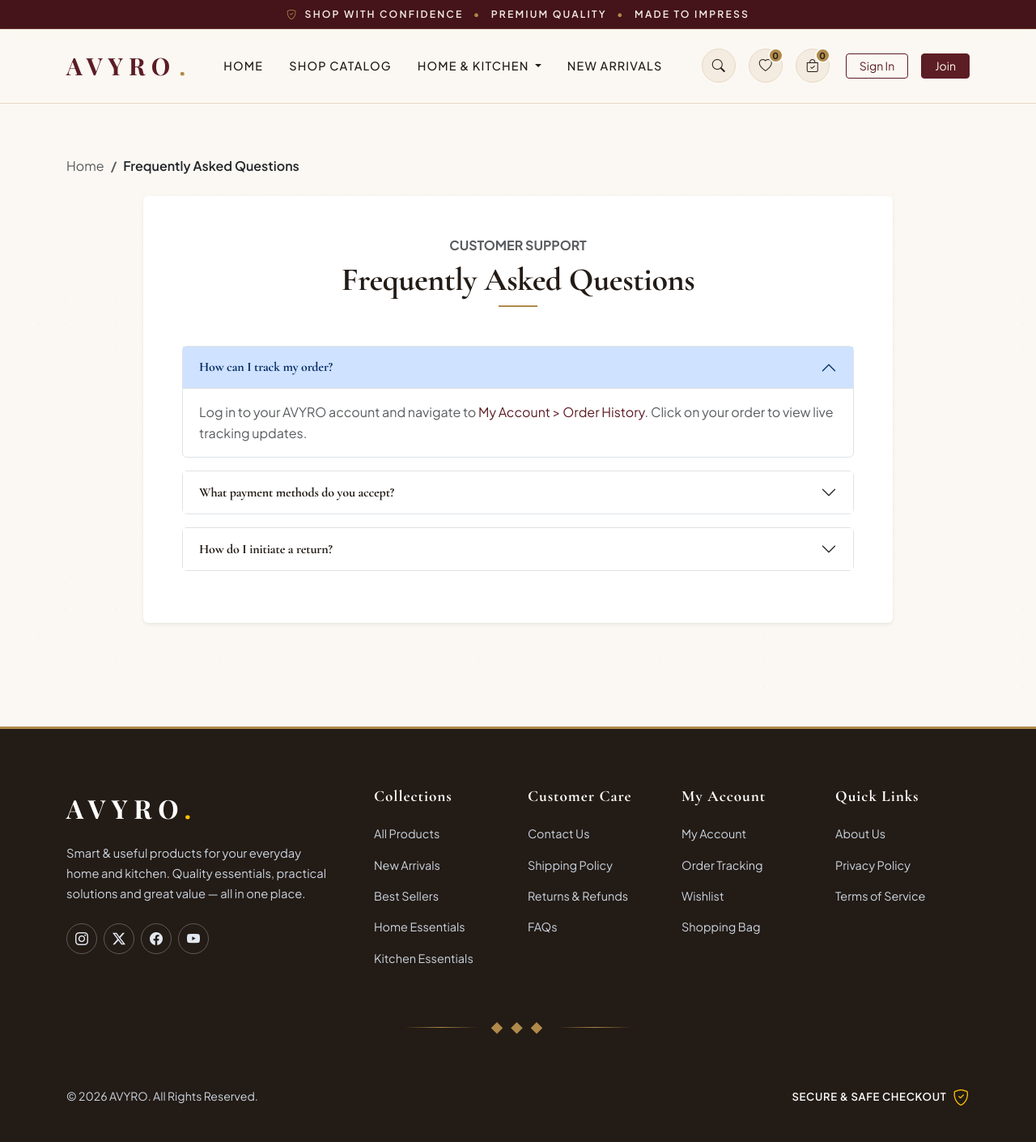
After one commit to rajvaghani2511/AVYRO, a Flask app: page /faqs in a window 1280 px wide. The commit adds this page. Shown: the whole page at 81% size. Run offline with Flask 3, Linux system fonts and the light colour scheme; data that the repository does not hold is empty; some web fonts are replaced.

Commit message:
hilight text

```diff
--- a/app/shop/routes.py
+++ b/app/shop/routes.py
@@ -211,3 +211,42 @@ def api_search():
             'category': p.category.name if p.category else ''
         })
     return jsonify(results)
+
+
+# Static Information & Customer Care Routes
+@shop_bp.route('/contact', methods=['GET', 'POST'])
+def contact():
+    if request.method == 'POST':
+        flash('Thank you for contacting AVYRO Customer Support! We will respond to your query shortly.', 'success')
+        return redirect(url_for('shop.contact'))
+    return render_template('info.html', page_type='contact', title='Contact Us')
+
+
+@shop_bp.route('/shipping-policy')
+def shipping():
+    return render_template('info.html', page_type='shipping', title='Shipping Policy')
+
+
+@shop_bp.route('/returns-refunds')
+def returns():
+    return render_template('info.html', page_type='returns', title='Returns & Refunds Policy')
+
+
+@shop_bp.route('/faqs')
+def faqs():
+    return render_template('info.html', page_type='faqs', title='Frequently Asked Questions')
+
+
+@shop_bp.route('/about-us')
+def about():
+    return render_template('info.html', page_type='about', title='About AVYRO')
+
+
+@shop_bp.route('/privacy-policy')
+def privacy():
+    return render_template('info.html', page_type='privacy', title='Privacy Policy')
+
+
+@shop_bp.route('/terms-of-service')
+def terms():
+    return render_template('info.html', page_type='terms', title='Terms of Service')
--- a/app/static/css/styles.css
+++ b/app/static/css/styles.css
@@ -894,23 +894,29 @@ a:hover {
   to { transform: translateX(0); opacity: 1; }
 }
 
-/* Luxury Footer */
+/* High Contrast Editorial Footer */
 .avyro-footer {
   background: var(--avyro-dark);
-  color: #B8ACA0;
-  padding: 5rem 0 2.5rem 0;
-  margin-top: 6rem;
+  color: #E2E8F0;
+  padding: 4.5rem 0 2.5rem 0;
+  margin-top: 5rem;
   border-top: 3px solid var(--avyro-brass);
   position: relative;
 }
 
 .footer-heading {
-  color: var(--avyro-ivory);
+  color: #FFFFFF !important;
   font-family: var(--font-serif-heading);
-  font-weight: 600;
-  font-size: 1.25rem;
+  font-weight: 700;
+  font-size: 1.2rem;
   letter-spacing: 0.05em;
-  margin-bottom: 1.4rem;
+  margin-bottom: 1.3rem;
+}
+
+.footer-desc {
+  color: #CBD5E1 !important;
+  font-size: 0.92rem;
+  line-height: 1.7;
 }
 
 .footer-links {
@@ -924,13 +930,47 @@ a:hover {
 }
 
 .footer-links a {
-  color: #B8ACA0;
+  color: #CBD5E1 !important;
+  font-size: 0.9rem;
   transition: var(--transition-fast);
+  text-decoration: none;
 }
 
 .footer-links a:hover {
-  color: var(--avyro-brass);
+  color: var(--avyro-brass) !important;
   padding-left: 4px;
+}
+
+.footer-social-btn {
+  width: 38px;
+  height: 38px;
+  border-radius: 50%;
+  display: inline-flex;
+  align-items: center;
+  justify-content: center;
+  color: #E2E8F0;
+  border: 1px solid rgba(226, 232, 240, 0.3);
+  transition: var(--transition-fast);
+  text-decoration: none;
+}
+
+.footer-social-btn:hover {
+  background: var(--avyro-brass);
+  border-color: var(--avyro-brass);
+  color: #231B15;
+  transform: translateY(-2px);
+}
+
+.footer-bottom-text {
+  color: #CBD5E1 !important;
+  font-size: 0.88rem;
+}
+
+.footer-secure-tag {
+  color: #F8FAFC !important;
+  font-weight: 600;
+  letter-spacing: 0.05em;
+  font-size: 0.82rem;
 }
 
 /* Drag & Drop Multi-Image Upload Zone */
--- a/app/templates/base.html
+++ b/app/templates/base.html
@@ -158,63 +158,71 @@
     {% block content %}{% endblock %}
   </main>
 
-  <!-- Luxury Editorial Footer -->
+  <!-- Editorial Footer -->
   <footer class="avyro-footer">
     <div class="container">
       <div class="row g-4 mb-5">
+
+        <!-- Left Section -->
         <div class="col-lg-4">
           <a class="navy-logo text-white fs-2 mb-3 d-inline-block" href="{{ url_for('shop.home') }}">
             AVYRO<span class="text-warning">.</span>
           </a>
-          <p class="text-muted small pe-lg-4 lh-lg">
-            Traditional soul meets modern luxury. AVYRO creates carefully engineered physical products and lifestyle gear crafted for refined living.
+          <p class="footer-desc pe-lg-4 mb-4">
+            Smart &amp; useful products for your everyday home and kitchen. Quality essentials, practical solutions and great value — all in one place.
           </p>
-          <div class="d-flex gap-2 mt-4">
-            <a href="#" class="btn btn-sm btn-outline-light rounded-circle"><i class="bi bi-instagram"></i></a>
-            <a href="#" class="btn btn-sm btn-outline-light rounded-circle"><i class="bi bi-twitter-x"></i></a>
-            <a href="#" class="btn btn-sm btn-outline-light rounded-circle"><i class="bi bi-facebook"></i></a>
-            <a href="#" class="btn btn-sm btn-outline-light rounded-circle"><i class="bi bi-youtube"></i></a>
+          <div class="d-flex gap-2">
+            <a href="https://instagram.com/avyro_official" target="_blank" rel="noopener noreferrer" class="footer-social-btn" title="Instagram"><i class="bi bi-instagram"></i></a>
+            <a href="https://twitter.com/avyro_official" target="_blank" rel="noopener noreferrer" class="footer-social-btn" title="Twitter/X"><i class="bi bi-twitter-x"></i></a>
+            <a href="https://facebook.com/avyro.official" target="_blank" rel="noopener noreferrer" class="footer-social-btn" title="Facebook"><i class="bi bi-facebook"></i></a>
+            <a href="https://youtube.com/@avyro_official" target="_blank" rel="noopener noreferrer" class="footer-social-btn" title="YouTube"><i class="bi bi-youtube"></i></a>
           </div>
         </div>
 
+        <!-- Column 1: Collections -->
         <div class="col-6 col-lg-2">
           <h6 class="footer-heading">Collections</h6>
-          <ul class="footer-links small">
-            <li><a href="{{ url_for('shop.products') }}">All Catalog</a></li>
+          <ul class="footer-links">
+            <li><a href="{{ url_for('shop.products') }}">All Products</a></li>
             <li><a href="{{ url_for('shop.products', sort='newest') }}">New Arrivals</a></li>
             <li><a href="{{ url_for('shop.products', sort='popular') }}">Best Sellers</a></li>
-            <li><a href="{{ url_for('shop.products') }}">Limited Drops</a></li>
+            <li><a href="{{ url_for('shop.category_view', slug='home-organization-storage') }}">Home Essentials</a></li>
+            <li><a href="{{ url_for('shop.category_view', slug='kitchen-dining') }}">Kitchen Essentials</a></li>
           </ul>
         </div>
 
+        <!-- Column 2: Customer Care -->
         <div class="col-6 col-lg-2">
-          <h6 class="footer-heading">Concierge</h6>
-          <ul class="footer-links small">
-            <li><a href="#">Contact Concierge</a></li>
-            <li><a href="#">Shipping Policy</a></li>
-            <li><a href="#">Returns & Exchange</a></li>
-            <li><a href="#">Authenticity Guarantee</a></li>
+          <h6 class="footer-heading">Customer Care</h6>
+          <ul class="footer-links">
+            <li><a href="{{ url_for('shop.contact') }}">Contact Us</a></li>
+            <li><a href="{{ url_for('shop.shipping') }}">Shipping Policy</a></li>
+            <li><a href="{{ url_for('shop.returns') }}">Returns &amp; Refunds</a></li>
+            <li><a href="{{ url_for('shop.faqs') }}">FAQs</a></li>
           </ul>
         </div>
 
+        <!-- Column 3: My Account -->
         <div class="col-6 col-lg-2">
-          <h6 class="footer-heading">Client Services</h6>
-          <ul class="footer-links small">
+          <h6 class="footer-heading">My Account</h6>
+          <ul class="footer-links">
             <li><a href="{{ url_for('account.account') }}">My Account</a></li>
-            <li><a href="{{ url_for('account.account') }}">Order Tracking</a></li>
-            <li><a href="{{ url_for('account.wishlist') }}">Saved Items</a></li>
+            <li><a href="{{ url_for('account.account') }}#orders">Order Tracking</a></li>
+            <li><a href="{{ url_for('account.wishlist') }}">Wishlist</a></li>
             <li><a href="{{ url_for('cart.view_cart') }}">Shopping Bag</a></li>
           </ul>
         </div>
 
+        <!-- Column 4: Quick Links -->
         <div class="col-6 col-lg-2">
-          <h6 class="footer-heading">Portal</h6>
-          <ul class="footer-links small">
-            <li><a href="#">Privacy Policy</a></li>
-            <li><a href="#">Terms of Service</a></li>
-            <li><a href="{{ url_for('admin.login') }}">Admin Login</a></li>
+          <h6 class="footer-heading">Quick Links</h6>
+          <ul class="footer-links">
+            <li><a href="{{ url_for('shop.about') }}">About Us</a></li>
+            <li><a href="{{ url_for('shop.privacy') }}">Privacy Policy</a></li>
+            <li><a href="{{ url_for('shop.terms') }}">Terms of Service</a></li>
           </ul>
         </div>
+
       </div>
 
       <!-- Traditional Motif Divider -->
@@ -222,11 +230,12 @@
         <span class="motif-icon">◆ ◆ ◆</span>
       </div>
 
-      <div class="d-flex flex-column flex-md-row align-items-center justify-content-between pt-3 small text-muted">
-        <div>&copy; 2026 AVYRO E-Commerce Inc. All Rights Reserved.</div>
-        <div class="d-flex gap-3 mt-2 mt-md-0">
-          <span class="text-muted extra-small">SECURE ENCRYPTED CHECKOUT</span>
-          <i class="bi bi-shield-check text-warning"></i>
+      <!-- Bottom Footer -->
+      <div class="d-flex flex-column flex-md-row align-items-center justify-content-between pt-3 footer-bottom-text">
+        <div>&copy; 2026 AVYRO. All Rights Reserved.</div>
+        <div class="d-flex align-items-center gap-2 mt-2 mt-md-0 footer-secure-tag">
+          <span>SECURE &amp; SAFE CHECKOUT</span>
+          <i class="bi bi-shield-check text-warning fs-5"></i>
         </div>
       </div>
     </div>
--- /dev/null
+++ b/app/templates/info.html
@@ -0,0 +1,212 @@
+{% extends "base.html" %}
+
+{% block title %}{{ title }} — AVYRO Home & Kitchen{% endblock %}
+
+{% block content %}
+<div class="container py-5 my-3">
+  <!-- Breadcrumb -->
+  <nav aria-label="breadcrumb" class="mb-4">
+    <ol class="breadcrumb">
+      <li class="breadcrumb-item"><a href="{{ url_for('shop.home') }}" class="text-decoration-none text-muted">Home</a></li>
+      <li class="breadcrumb-item active text-dark fw-semibold" aria-current="page">{{ title }}</li>
+    </ol>
+  </nav>
+
+  <div class="row justify-content-center">
+    <div class="col-lg-10">
+      <div class="card border-0 shadow-sm radius-lg p-4 p-md-5 bg-white">
+
+        {% if page_type == 'contact' %}
+          <div class="text-center max-w-600 mx-auto mb-5">
+            <span class="text-uppercase text-muted fw-bold extra-small letter-spacing-2">Customer Care</span>
+            <h1 class="font-serif fw-bold display-6 mt-1">Get in Touch with AVYRO</h1>
+            <div class="brass-line-accent mx-auto mt-2"></div>
+            <p class="text-muted mt-3">Have questions about your order, shipping, or products? Our team is here to assist you.</p>
+          </div>
+
+          <div class="row g-4">
+            <div class="col-md-5">
+              <div class="p-4 radius-md bg-light h-100">
+                <h5 class="font-serif fw-bold mb-3"><i class="bi bi-headset me-2 text-warning"></i> Contact Details</h5>
+                <p class="small text-muted mb-3">Reach out to our customer support team Monday through Saturday, 9 AM – 7 PM IST.</p>
+
+                <div class="d-flex align-items-center mb-3">
+                  <i class="bi bi-envelope-at fs-5 text-warning me-3"></i>
+                  <div>
+                    <div class="extra-small text-uppercase text-muted fw-bold">Email Support</div>
+                    <div class="fw-semibold small">support@avyro.com</div>
+                  </div>
+                </div>
+
+                <div class="d-flex align-items-center mb-3">
+                  <i class="bi bi-telephone fs-5 text-warning me-3"></i>
+                  <div>
+                    <div class="extra-small text-uppercase text-muted fw-bold">Helpline</div>
+                    <div class="fw-semibold small">+91 1800-123-4567</div>
+                  </div>
+                </div>
+
+                <div class="d-flex align-items-center">
+                  <i class="bi bi-geo-alt fs-5 text-warning me-3"></i>
+                  <div>
+                    <div class="extra-small text-uppercase text-muted fw-bold">Headquarters</div>
+                    <div class="fw-semibold small">AVYRO E-Commerce Inc., Mumbai, India</div>
+                  </div>
+                </div>
+              </div>
+            </div>
+
+            <div class="col-md-7">
+              <form method="POST" action="{{ url_for('shop.contact') }}">
+                <h5 class="font-serif fw-bold mb-3">Send Us a Message</h5>
+                <div class="mb-3">
+                  <label class="form-label small fw-semibold">Your Full Name</label>
+                  <input type="text" name="name" class="form-control" placeholder="Enter your name" required>
+                </div>
+                <div class="mb-3">
+                  <label class="form-label small fw-semibold">Email Address</label>
+                  <input type="email" name="email" class="form-control" placeholder="name@example.com" required>
+                </div>
+                <div class="mb-3">
+                  <label class="form-label small fw-semibold">Subject</label>
+                  <input type="text" name="subject" class="form-control" placeholder="Order status, inquiry, feedback..." required>
+                </div>
+                <div class="mb-4">
+                  <label class="form-label small fw-semibold">Message</label>
+                  <textarea name="message" class="form-control" rows="4" placeholder="How can we help you today?" required></textarea>
+                </div>
+                <button type="submit" class="btn btn-avyro btn-avyro-brass w-100 py-2.5">
+                  Submit Message &rarr;
+                </button>
+              </form>
+            </div>
+          </div>
+
+        {% elif page_type == 'shipping' %}
+          <div class="mb-4">
+            <span class="text-uppercase text-muted fw-bold extra-small letter-spacing-2">Customer Care</span>
+            <h1 class="font-serif fw-bold display-6 mt-1">Shipping & Delivery Policy</h1>
+            <div class="brass-line-accent mt-2 mb-4"></div>
+          </div>
+          <div class="content-body text-muted lh-lg">
+            <p>At AVYRO, we ensure your Home & Kitchen orders are processed quickly and delivered safely across India.</p>
+            <h5 class="font-serif fw-bold text-dark mt-4">1. Delivery Timeline</h5>
+            <p>Standard delivery takes 3 to 7 business days depending on your location. Metro cities typically receive deliveries within 2 to 4 business days.</p>
+            <h5 class="font-serif fw-bold text-dark mt-4">2. Shipping Charges</h5>
+            <p>We offer free nationwide delivery on orders above ₹1,000. Standard shipping fees apply for orders below ₹1,000 at checkout.</p>
+            <h5 class="font-serif fw-bold text-dark mt-4">3. Order Tracking</h5>
+            <p>Once your order is dispatched, you will receive a tracking link via email and SMS. You can also track your shipment under <a href="{{ url_for('account.account') }}#orders">My Account &gt; Order History</a>.</p>
+          </div>
+
+        {% elif page_type == 'returns' %}
+          <div class="mb-4">
+            <span class="text-uppercase text-muted fw-bold extra-small letter-spacing-2">Customer Care</span>
+            <h1 class="font-serif fw-bold display-6 mt-1">Returns & Refunds Policy</h1>
+            <div class="brass-line-accent mt-2 mb-4"></div>
+          </div>
+          <div class="content-body text-muted lh-lg">
+            <h5 class="font-serif fw-bold text-dark">Easy 7-Day Returns</h5>
+            <p>We want you to be completely satisfied with your purchase. If a product arrives damaged, defective, or incorrect, you can request a return or exchange within 7 days of delivery.</p>
+            <h5 class="font-serif fw-bold text-dark mt-4">Return Eligibility</h5>
+            <ul>
+              <li>The item must be unused, unwashed, and in its original packaging with tags intact.</li>
+              <li>Damaged or defective items require photo/video proof during return initiation.</li>
+            </ul>
+            <h5 class="font-serif fw-bold text-dark mt-4">Refund Process</h5>
+            <p>Once your returned product passes quality inspection at our warehouse, your refund will be processed within 5–7 business days back to your original payment method.</p>
+          </div>
+
+        {% elif page_type == 'faqs' %}
+          <div class="mb-4 text-center max-w-600 mx-auto">
+            <span class="text-uppercase text-muted fw-bold extra-small letter-spacing-2">Customer Support</span>
+            <h1 class="font-serif fw-bold display-6 mt-1">Frequently Asked Questions</h1>
+            <div class="brass-line-accent mx-auto mt-2 mb-4"></div>
+          </div>
+
+          <div class="accordion accordion-flush" id="faqAccordion">
+            <div class="accordion-item border rounded mb-3">
+              <h2 class="accordion-header" id="faq1">
+                <button class="accordion-button font-serif fw-bold" type="button" data-bs-toggle="collapse" data-bs-target="#collapse1">
+                  How can I track my order?
+                </button>
+              </h2>
+              <div id="collapse1" class="accordion-collapse collapse show" data-bs-parent="#faqAccordion">
+                <div class="accordion-body text-muted">
+                  Log in to your AVYRO account and navigate to <a href="{{ url_for('account.account') }}#orders">My Account &gt; Order History</a>. Click on your order to view live tracking updates.
+                </div>
+              </div>
+            </div>
+
+            <div class="accordion-item border rounded mb-3">
+              <h2 class="accordion-header" id="faq2">
+                <button class="accordion-button collapsed font-serif fw-bold" type="button" data-bs-toggle="collapse" data-bs-target="#collapse2">
+                  What payment methods do you accept?
+                </button>
+              </h2>
+              <div id="collapse2" class="accordion-collapse collapse" data-bs-parent="#faqAccordion">
+                <div class="accordion-body text-muted">
+                  We accept all major Credit/Debit Cards, Net Banking, UPI (Google Pay, PhonePe, Paytm), and Cash on Delivery (COD).
+                </div>
+              </div>
+            </div>
+
+            <div class="accordion-item border rounded mb-3">
+              <h2 class="accordion-header" id="faq3">
+                <button class="accordion-button collapsed font-serif fw-bold" type="button" data-bs-toggle="collapse" data-bs-target="#collapse3">
+                  How do I initiate a return?
+                </button>
+              </h2>
+              <div id="collapse3" class="accordion-collapse collapse" data-bs-parent="#faqAccordion">
+                <div class="accordion-body text-muted">
+                  Contact our support team at <a href="{{ url_for('shop.contact') }}">Contact Us</a> or email support@avyro.com within 7 days of receiving your item with your order ID.
+                </div>
+              </div>
+            </div>
+          </div>
+
+        {% elif page_type == 'about' %}
+          <div class="mb-4">
+            <span class="text-uppercase text-muted fw-bold extra-small letter-spacing-2">About AVYRO</span>
+            <h1 class="font-serif fw-bold display-6 mt-1">Smart Solutions for Everyday Living</h1>
+            <div class="brass-line-accent mt-2 mb-4"></div>
+          </div>
+          <div class="content-body text-muted lh-lg">
+            <p class="fs-5 text-dark font-serif">Welcome to AVYRO — your trusted destination for smart, durable, and practical Home &amp; Kitchen essentials.</p>
+            <p>We believe that daily living should be hassle-free. That’s why we curate thoughtfully engineered products ranging from kitchen organization, oil dispensers, and airtight storage to smart cleaning tools and home improvement items.</p>
+            <p>Our commitment is centered around three pillars: <strong>Quality, Value, and Reliable Service</strong>. Every item in our catalog is selected to help make your home neater, more organized, and more efficient every day.</p>
+          </div>
+
+        {% elif page_type == 'privacy' %}
+          <div class="mb-4">
+            <span class="text-uppercase text-muted fw-bold extra-small letter-spacing-2">Legal Information</span>
+            <h1 class="font-serif fw-bold display-6 mt-1">Privacy Policy</h1>
+            <div class="brass-line-accent mt-2 mb-4"></div>
+          </div>
+          <div class="content-body text-muted lh-lg">
+            <p>AVYRO values your privacy. This policy outlines how we collect, use, and protect your personal information when you visit or make a purchase from our store.</p>
+            <h5 class="font-serif fw-bold text-dark mt-4">Data Collection</h5>
+            <p>We collect essential information required to fulfill your orders, including your name, shipping address, email address, and phone number.</p>
+            <h5 class="font-serif fw-bold text-dark mt-4">Data Security</h5>
+            <p>Your payment credentials are processed securely through encrypted payment gateways. We never store credit card numbers on our servers.</p>
+          </div>
+
+        {% elif page_type == 'terms' %}
+          <div class="mb-4">
+            <span class="text-uppercase text-muted fw-bold extra-small letter-spacing-2">Legal Information</span>
+            <h1 class="font-serif fw-bold display-6 mt-1">Terms of Service</h1>
+            <div class="brass-line-accent mt-2 mb-4"></div>
+          </div>
+          <div class="content-body text-muted lh-lg">
+            <p>By accessing or using AVYRO services, you agree to be bound by our website terms and conditions.</p>
+            <h5 class="font-serif fw-bold text-dark mt-4">Product Availability</h5>
+            <p>Prices and stock availability are subject to change without notice. We reserve the right to modify or discontinue any item at any time.</p>
+            <h5 class="font-serif fw-bold text-dark mt-4">Intellectual Property</h5>
+            <p>All content on this site, including text, graphics, logos, and images, is the property of AVYRO E-Commerce Inc.</p>
+          </div>
+        {% endif %}
+
+      </div>
+    </div>
+  </div>
+</div>
+{% endblock %}
```
